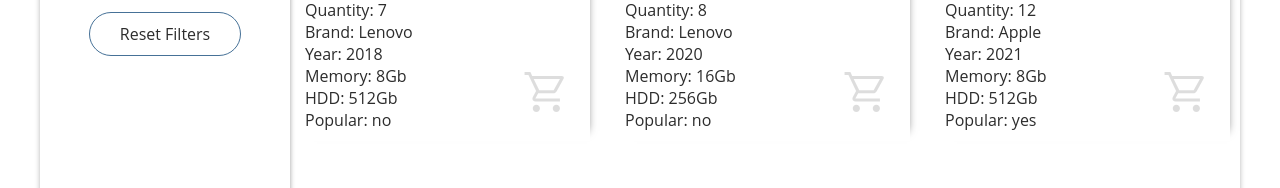
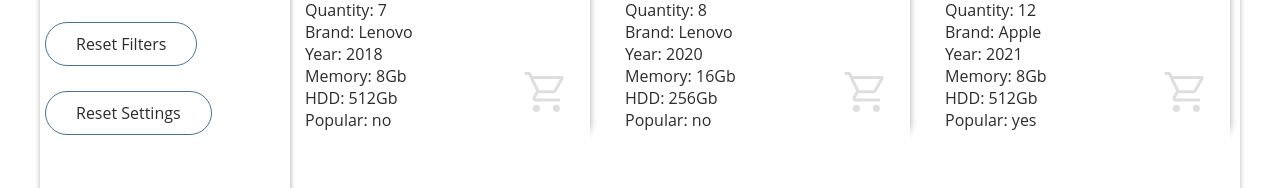
Before and after one commit to atmoranso/online-store, a website built with webpack: page online-store/src/index.html in a window 1280 px wide. Shown: the part 991-1179 px from the top of the page. Built offline with nearby package versions, Linux system fonts and the light colour scheme.

Commit message:
feat: add reset settings button

```diff
--- a/online-store/src/sass/components/_filter.scss
+++ b/online-store/src/sass/components/_filter.scss
@@ -64,14 +64,14 @@
 .filter__slider-value {
     @include flexRow(space-between);
 }
-.filter__resetFilters {
+.filter__resetFilters,
+.filter__resetSettings {
     width: fit-content;
-    margin-top: 15px;
+    margin-top: 25px;
     padding: 10px 30px 10px 30px;
     border: 1px solid;
     border-radius: 50px;
     border-color: $color-accent;
-    align-self: center;
     transition: 0.3s;
     &:hover {
         cursor: pointer;
--- a/online-store/src/scripts/app.ts
+++ b/online-store/src/scripts/app.ts
@@ -7,6 +7,7 @@
 import { Search } from './components/search';
 import { ResetFilters } from './components/reset-filters';
 import DataStorage from './control/data-storage';
+import { ResetSettings } from './components/reset-settings';
 
 export default class App {
     cardsContainer: HTMLElement;
@@ -33,6 +34,7 @@
         const filters = new Filters(this.filtersContainer, filtersData, state);
         const cards = new Cards(this.cardsContainer, dataStorage, state);
         new ResetFilters(this.filtersContainer, search, filters, state);
+        new ResetSettings(this.filtersContainer);
 
         state.mainNode = cards.node;
         state.onChange.add((filtered: Filtered) => {
--- a/online-store/src/scripts/components/reset-settings.ts
+++ b/online-store/src/scripts/components/reset-settings.ts
@@ -0,0 +1,17 @@
+import AppState from '../control/app-state';
+import ElementTemplate from '../view/element-template';
+import { FilterSlider } from './filter-slider';
+import { FilterSort } from './filter-sort';
+import Filters from './filters';
+import { Search } from './search';
+
+export class ResetSettings extends ElementTemplate {
+    constructor(parentNode: HTMLElement) {
+        super(parentNode, 'div', 'filter__resetSettings', 'Reset Settings');
+
+        this.node.addEventListener('click', () => {
+            localStorage.clear();
+            window.location.reload();
+        });
+    }
+}
```
